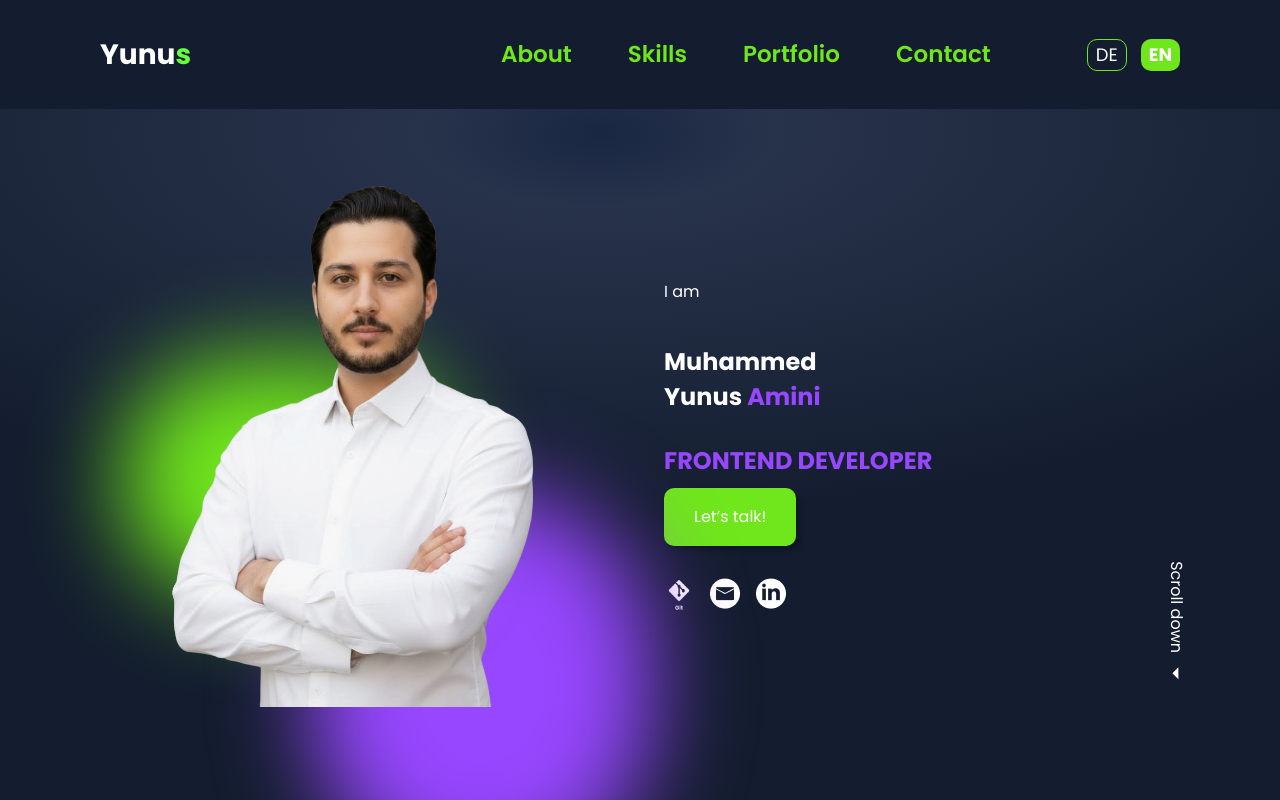
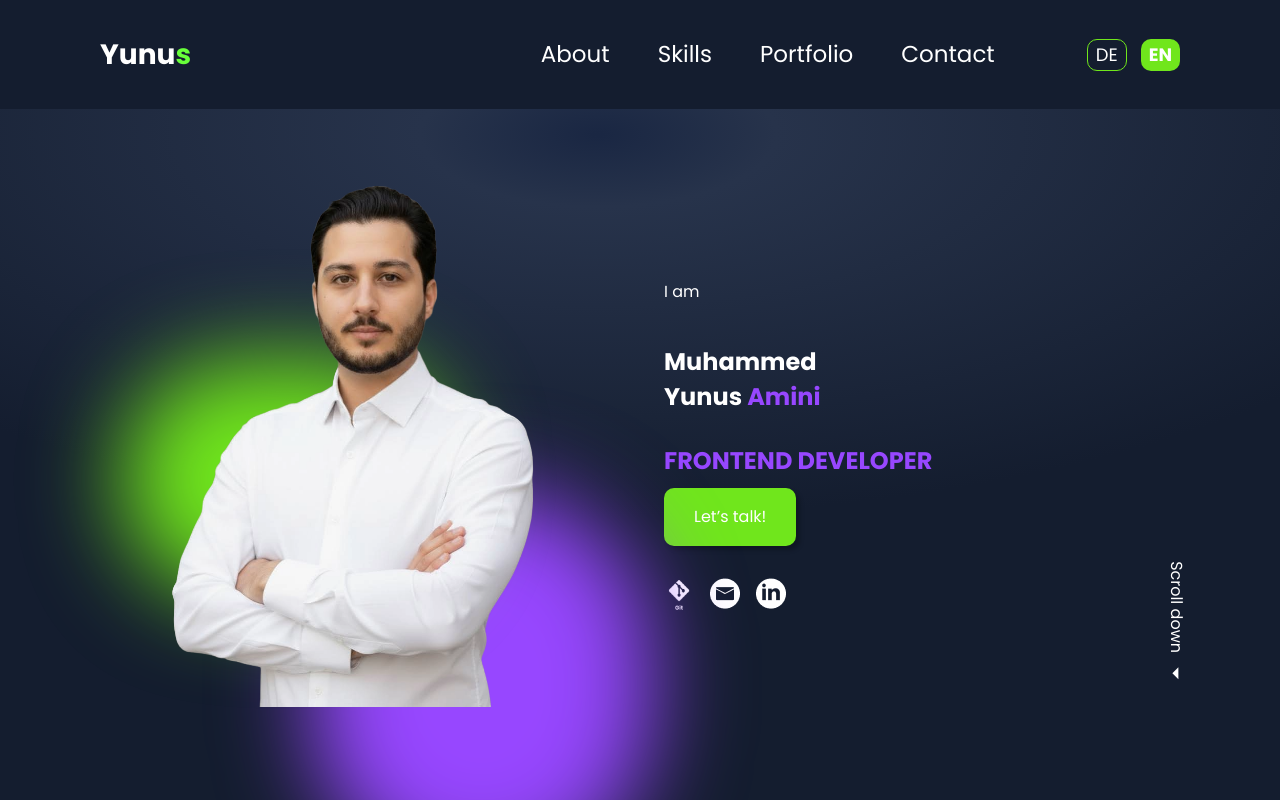
Before and after one commit to mya63/portfolio-2.0, an Angular app: page / in a window 1280 px wide. Shown: the top 800 px of the page. Built offline with nearby package versions, Linux system fonts and the light colour scheme.

Commit message:
fix: header button

```diff
--- a/src/app/shared/header/header.html
+++ b/src/app/shared/header/header.html
@@ -7,33 +7,10 @@
     <!-- Desktop Nav -->
     <nav class="nav" aria-label="Hauptmenü">
       <div class="links">
-        <a
-          routerLink="/"
-          fragment="about"
-          routerLinkActive="active"
-          [routerLinkActiveOptions]="{ exact: false }"
-        >About</a>
-
-        <a
-          routerLink="/"
-          fragment="skills"
-          routerLinkActive="active"
-          [routerLinkActiveOptions]="{ exact: false }"
-        >Skills</a>
-
-        <a
-          routerLink="/"
-          fragment="portfolio"
-          routerLinkActive="active"
-          [routerLinkActiveOptions]="{ exact: false }"
-        >Portfolio</a>
-
-        <a
-          routerLink="/"
-          fragment="contact"
-          routerLinkActive="active"
-          [routerLinkActiveOptions]="{ exact: false }"
-        >Contact</a>
+        <a routerLink="/" fragment="about">About</a>
+        <a routerLink="/" fragment="skills">Skills</a>
+        <a routerLink="/" fragment="portfolio">Portfolio</a>
+        <a routerLink="/" fragment="contact">Contact</a>
       </div>
 
       <div class="lang">
@@ -63,33 +40,10 @@
       </div>
 
       <nav class="overlay-menu" aria-label="Mobile menu">
-        <a class="overlay-link"
-           routerLink="/"
-           fragment="about"
-           routerLinkActive="active"
-           [routerLinkActiveOptions]="{ exact:false }"
-           (click)="closeMenu()">About me</a>
-
-        <a class="overlay-link"
-           routerLink="/"
-           fragment="skills"
-           routerLinkActive="active"
-           [routerLinkActiveOptions]="{ exact:false }"
-           (click)="closeMenu()">My skills</a>
-
-        <a class="overlay-link"
-           routerLink="/"
-           fragment="portfolio"
-           routerLinkActive="active"
-           [routerLinkActiveOptions]="{ exact:false }"
-           (click)="closeMenu()">Portfolio</a>
-
-        <a class="overlay-link"
-           routerLink="/"
-           fragment="contact"
-           routerLinkActive="active"
-           [routerLinkActiveOptions]="{ exact:false }"
-           (click)="closeMenu()">Contact</a>
+        <a class="overlay-link" routerLink="/" fragment="about" (click)="closeMenu()">About me</a>
+        <a class="overlay-link" routerLink="/" fragment="skills" (click)="closeMenu()">My skills</a>
+        <a class="overlay-link" routerLink="/" fragment="portfolio" (click)="closeMenu()">Portfolio</a>
+        <a class="overlay-link" routerLink="/" fragment="contact" (click)="closeMenu()">Contact</a>
 
         <div class="overlay-lang" (click)="$event.stopPropagation()">
           <app-lang-toggle></app-lang-toggle>
--- a/src/app/shared/header/header.scss
+++ b/src/app/shared/header/header.scss
@@ -40,33 +40,26 @@
   .lang{ display:flex; align-items:center; gap:12px; }
 }
 
-/* ===== Menu button (Figma: 6. Button menu) ===== */
+/* Menülinks – simpel: weiß; beim Hover grün + lila Unterstreichung (Figma) */
 .links a{
   font-family:'Poppins',sans-serif;
   font-weight:400;
   font-size:23px;
   line-height:1.2;
-  color:#fff;                     /* Default: weiß */
+  color:#fff;
   text-decoration:none;
-  padding:0 4px;
-  border-radius:6px;
-  transition: color .12s ease, transform .08s ease;
+  transition: color .12s ease, text-decoration-color .12s ease;
 
-  &:hover{                        /* Hover: grün */
-    color:#70E61C;
+  &:hover{
+    color:$accent;                      /* grün */
+    text-decoration: underline;
+    text-decoration-thickness: 3px;
+    text-underline-offset: 6px;
+    text-decoration-color: #9747FF;     /* lila Linie */
   }
-  &:active{                       /* Click: zurück nach weiß + kleines Feedback */
-    color:#fff;
-    transform:translateY(1px);
-  }
-  &:focus-visible{
-    outline:2px solid #9747FF;
-    outline-offset:2px;
-  }
-  &.active{                       /* Aktiver Link */
-    color:#70E61C;
-    font-weight:600;
-  }
+
+  &:active{ transform: translateY(1px); }
+  &:focus-visible{ outline:2px solid #9747FF; outline-offset:2px; }
 }
 
 /* =========================
@@ -111,15 +104,21 @@
 
 /* Mobile Links – gleiches Verhalten wie Desktop */
 .overlay-link{
-  width:114px; height:32px; display:block;
+  display:block; width:114px; height:32px;
   font-family:'Poppins',sans-serif; font-weight:400; font-size:23px; line-height:1.2;
   color:#fff; text-decoration:none;
-  transition: color .12s ease, transform .08s ease;
+  transition: color .12s ease, text-decoration-color .12s ease;
 
-  &:hover{ color:#70E61C; }
-  &:active{ color:#fff; transform:translateY(1px); }
+  &:hover{
+    color:$accent;
+    text-decoration: underline;
+    text-decoration-thickness: 3px;
+    text-underline-offset: 6px;
+    text-decoration-color: #9747FF;
+  }
+
+  &:active{ transform: translateY(1px); }
   &:focus-visible{ outline:2px solid #9747FF; outline-offset:2px; }
-  &.active{ color:#70E61C; font-weight:600; }
 }
 
 /* Sprachtoggle im Overlay – nimmt <app-lang-toggle> auf */
```
